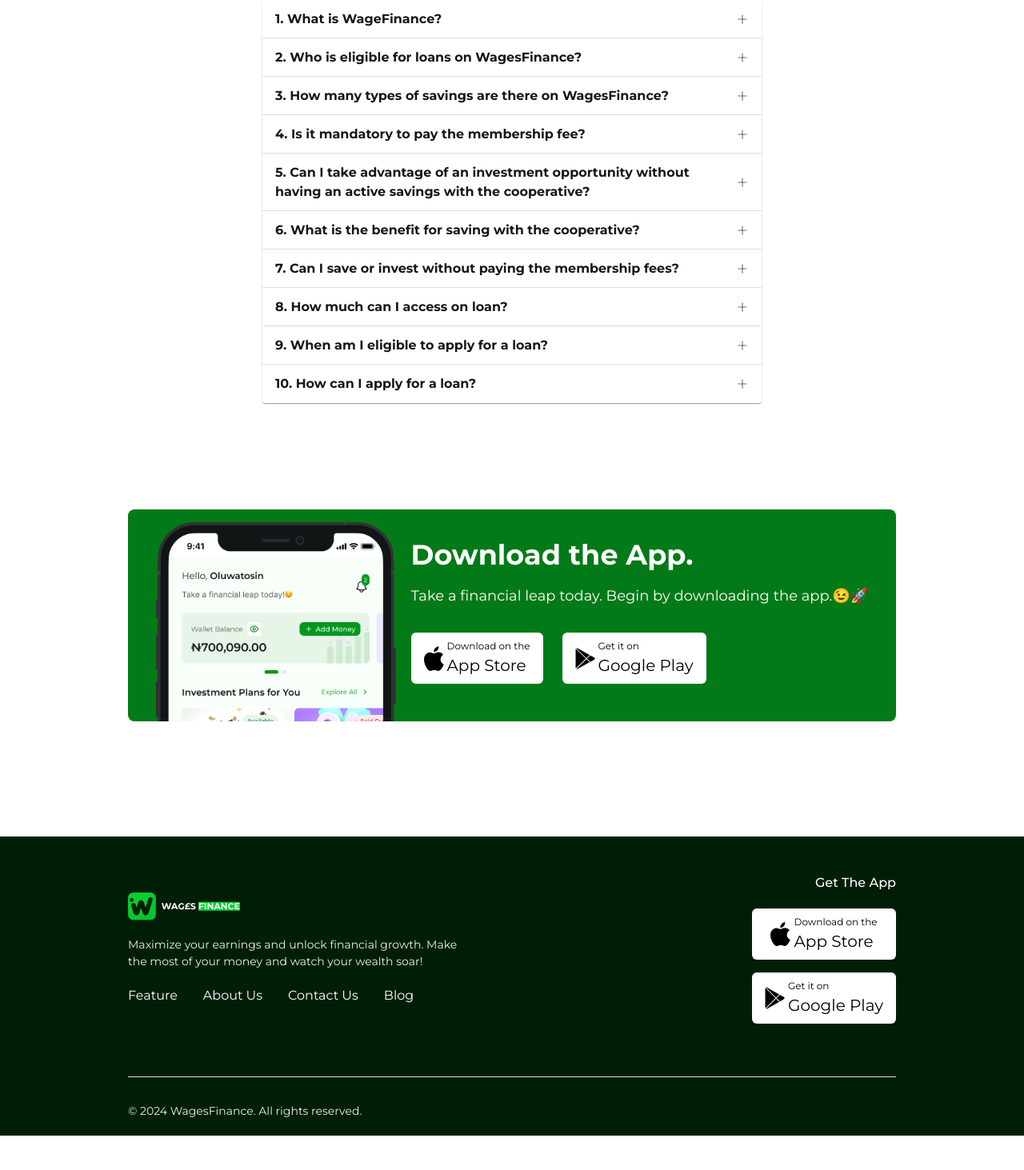
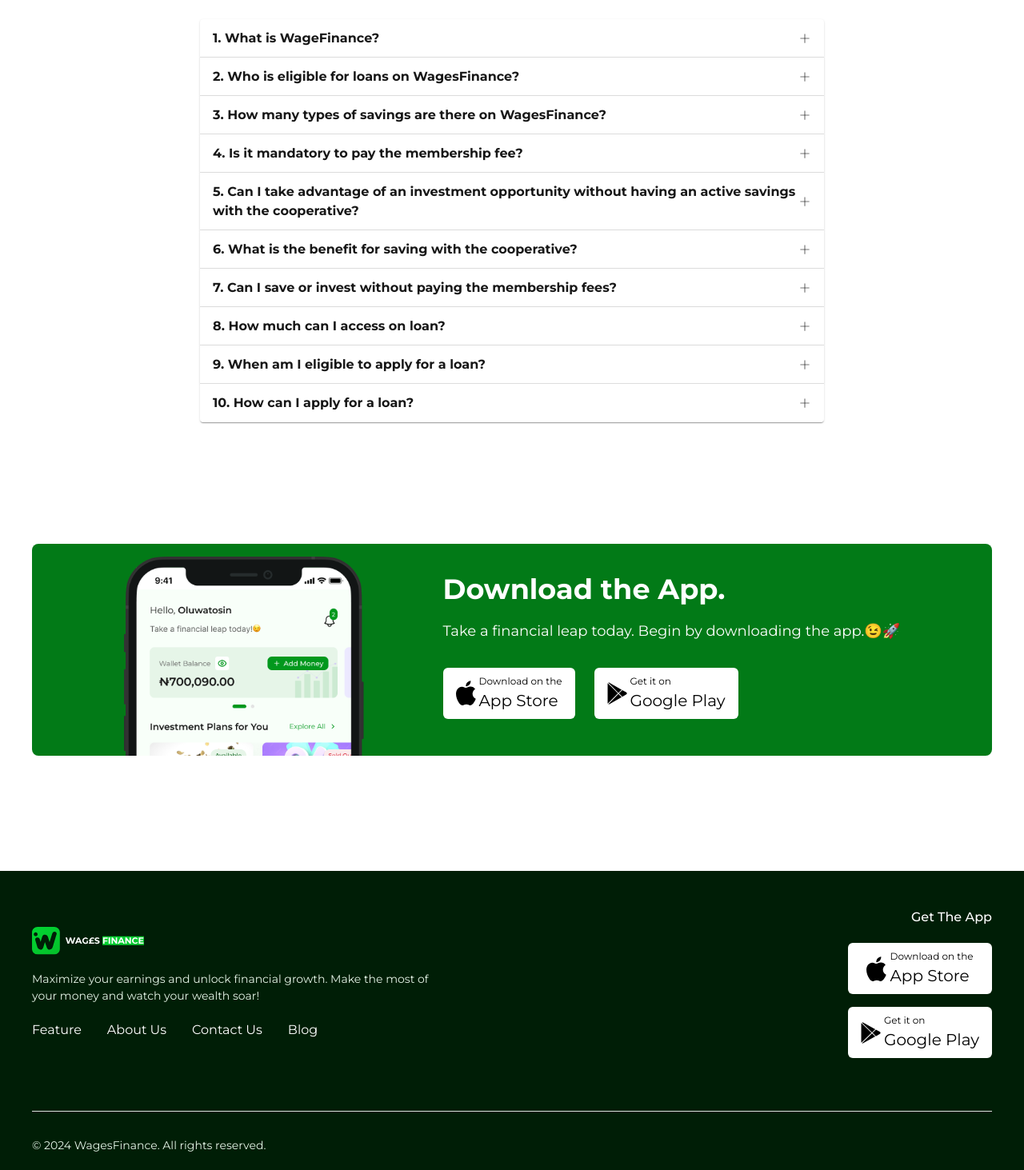
Before and after one commit to emmanuelprince66/wages-landing, a Next.js app: page /contact in a window 1280 px wide. Shown: the part 573-2036 px from the top of the page at 80% size. Before the commit the page ends 1993 px from the top, so only its background shows below. Built offline with nearby package versions, Linux system fonts and the light colour scheme.

Commit message:
new changes now

```diff
--- a/app/components/blog/Blog.tsx
+++ b/app/components/blog/Blog.tsx
@@ -30,7 +30,7 @@
   };
 
   return (
-    <div className="flex_column_center text-center w-[90%]  md:w-[75%] py-4 mx-auto  gap-4 mt-[10%] md:mt-[3%]  justify-center">
+    <div className="flex_column_center text-center w-[90%]  md:w-[1200px] py-4 mx-auto  gap-4 mt-[10%] md:mt-[3%]  justify-center">
       <motion.div
         ref={blogRef}
         initial="hidden"
--- a/app/components/contact/Contact.tsx
+++ b/app/components/contact/Contact.tsx
@@ -97,7 +97,7 @@
   // Animation variants for Dapp component
 
   return (
-    <div className="flex_column_center text-center w-[90%] md:w-[75%] py-4 mx-auto gap-4 mt-[10%] md:mt-[3%] justify-center">
+    <div className="flex_column_center text-center w-[90%] md:w-[1200px] py-4 mx-auto gap-4 mt-[10%] md:mt-[3%] justify-center">
       {/* Animating the FAQ and Contact information */}
       <motion.div
         className="w-full"
--- a/app/components/footer/Footer.tsx
+++ b/app/components/footer/Footer.tsx
@@ -19,7 +19,7 @@
     <>
       {!state && (
         <div className="w-full px-5  md:px-0 py-5 bg-[#001E06] mt-[10%]  h-full">
-          <div className="flex flex-col h-full md:h-[15rem] w-full md:max-w-[75%] md:min-w-[75%]  items-center md:flex-row gap-[3rem]  justify-between mx-auto">
+          <div className="flex flex-col h-full md:h-[15rem] w-full md:max-w-[1200px]   items-center md:flex-row gap-[3rem]  justify-between mx-auto">
             <div className="flex_column gap-5 ">
               <Image
                 width={140}
@@ -94,7 +94,7 @@
               </div>
             </div>
           </div>
-          <div className="flex flex-col w-full md:w-[75%] mt-10 mx-auto gap-[3rem] md:gap-[2rem] ">
+          <div className="flex flex-col w-full md:max-w-[1200px] mt-10 mx-auto gap-[3rem] md:gap-[2rem] ">
             <Divider
               sx={{ color: "white", background: "white", width: "100%" }}
             />
```
